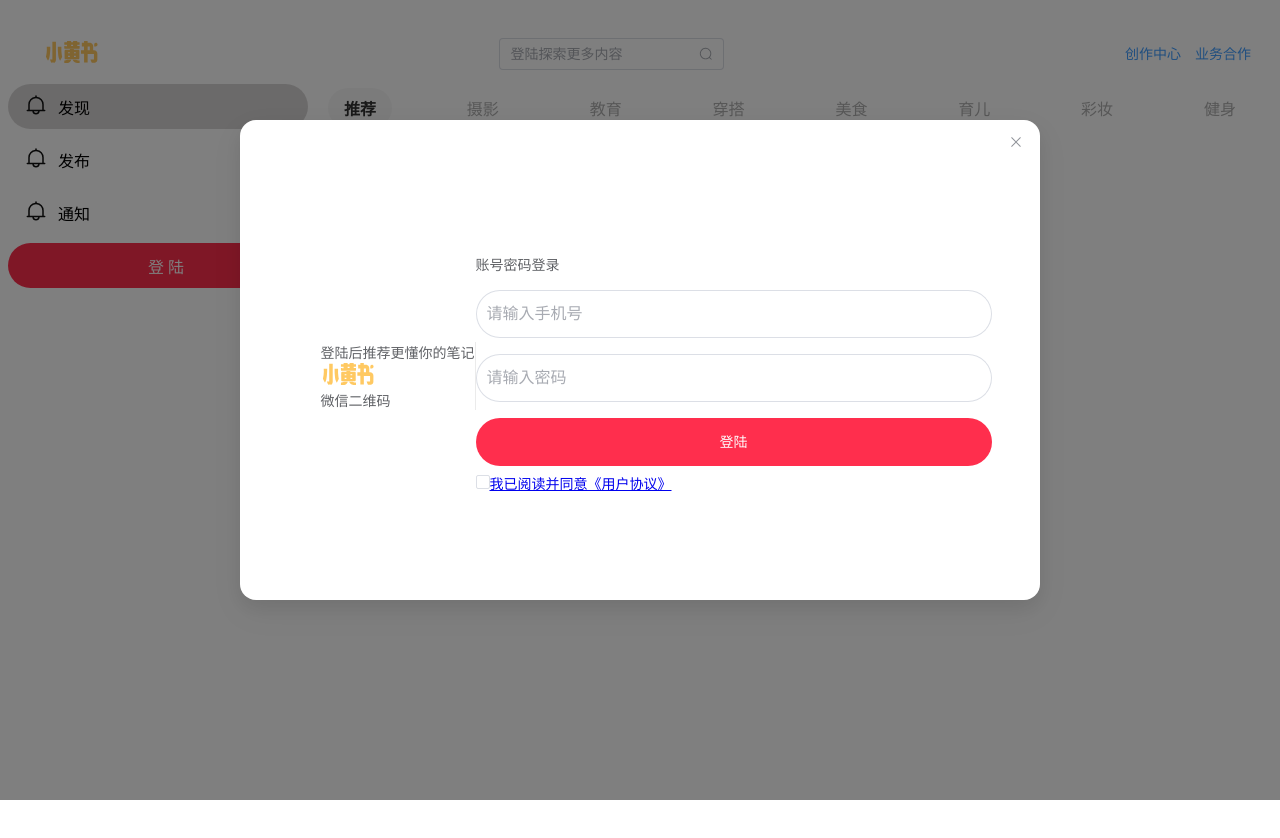
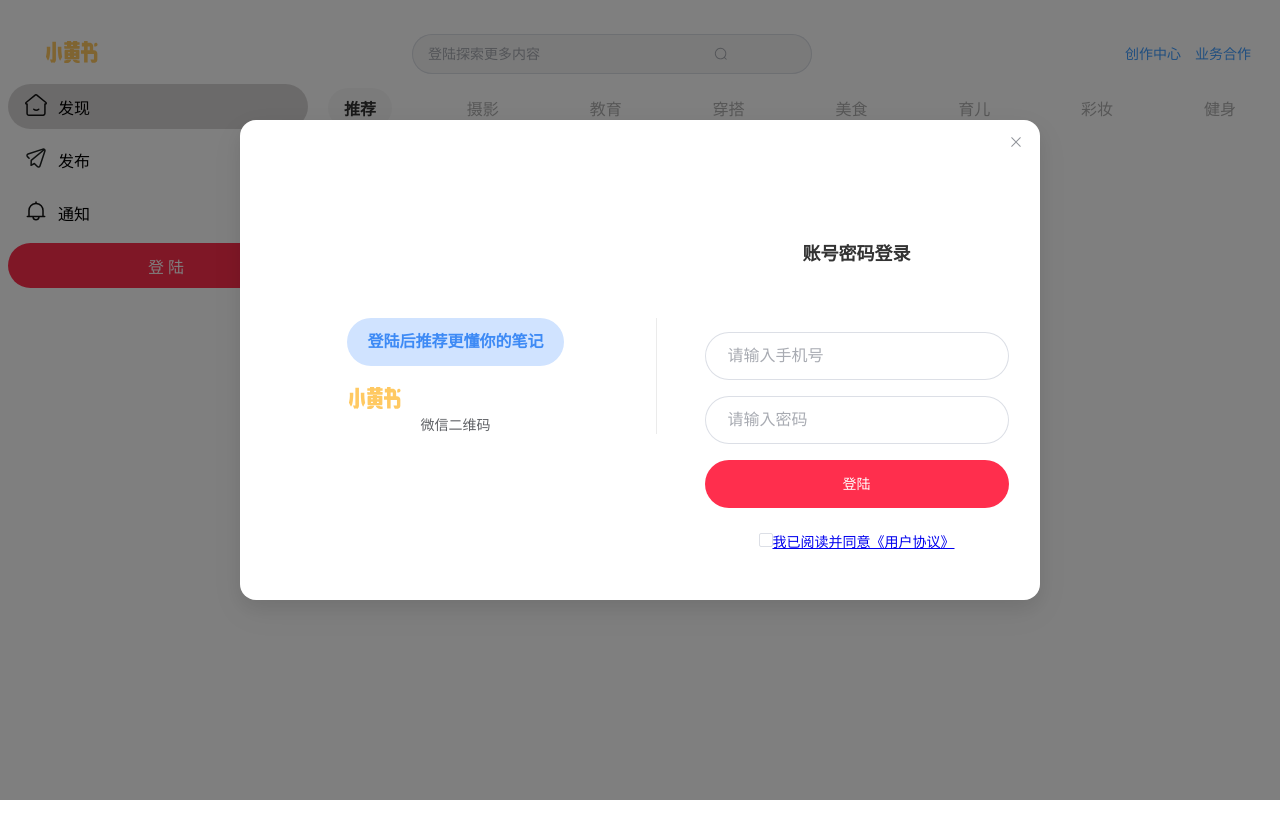
Before and after one commit to M-500/small-yello-book, a Vue app in the folder ybook-admin/: page / in a window 1280 px wide. Both pictures are taken after a click on the element "登 陆". Shown: the top 838 px of the page. Built offline with nearby package versions, Linux system fonts and the light colour scheme.

Commit message:
feat: add svg and home page

```diff
--- a/ybook-admin/src/components/layout/Aside.vue
+++ b/ybook-admin/src/components/layout/Aside.vue
@@ -4,13 +4,13 @@
         <div class="item">
             <div class="box active-box">
                 <div class="icon">
-                    <img src="../../assets/icon/msg.svg" alt="">
+                    <img src="../../assets/icon/home.svg" alt="">
                 </div>
                 <div class="text">发现</div>
             </div>
             <div class="box">
                 <div class="icon">
-                    <img src="../../assets/icon/msg.svg" alt="">
+                    <img src="../../assets/icon/publish.svg" alt="">
                 </div>
                 <div class="text">发布</div>
             </div>
@@ -33,10 +33,13 @@
   >
     <div class="login_container">
         <div class="left">
-            <div class="mark">登陆后推荐更懂你的笔记</div>
-            <div class="logo">
-                <img src="../../assets/logo.svg" alt="慕课网">
+            <div class="header">
+                <div class="login_reason">登陆后推荐更懂你的笔记</div>
+                <div class="logo">
+                    <img src="../../assets/logo.svg" alt="慕课网">
+                </div>
             </div>
+
             <div class="wechar_code">
                 微信二维码
             </div>
@@ -138,10 +141,44 @@
     height: 24px;
 }
 .left{
+
+    width: 400px;
     display: flex;
     flex-direction: column;
     justify-content: space-between;
+    align-items: center;
     border-right: 1px solid #ebebeb;
+}
+.login_reason{
+    height: 48px;
+    padding: 0 20px;
+    background:  #d0e3ff;
+    color: #3d8af5;
+    border-radius: 999px;
+    font-size: 16px;
+    font-weight: 600;
+    line-height: 120%;
+    margin-bottom: 20px;
+    max-width: 100%;
+    display: flex;
+    align-items: center;
+    justify-content: center;
+}
+.right{
+    margin: 0;
+    width: 400px;
+    display: flex;
+    align-items: center;
+    flex-direction: column;
+    padding-top: 48px;
+}
+
+.login_form{
+    margin-top: 32px;
+    padding: 16px 0;
+    width: 304px;
+    display: flex;
+    flex-direction: column;
 }
 
 /deep/.el-dialog{
@@ -151,8 +188,11 @@
     width: 800px;
     height: 480px;
     border-radius: 16px;
+    padding: 0;
 }
-
+/deep/ .el-input__inner{
+    padding: 12px;
+}
 .login_btn{
     background-color: #ff2e4d;
     border: #ebebeb;
@@ -180,4 +220,11 @@
 /deep/  .is_focus {
     border: 1px solid #ff2e4d;
 }
+.login_title{
+    font-size: 18px;
+    color: #333;
+    font-weight: 600;
+    height: 24px;
+    line-height: 120%;
+}
 </style>
--- a/ybook-admin/src/components/layout/Header.vue
+++ b/ybook-admin/src/components/layout/Header.vue
@@ -34,15 +34,18 @@
     height: 24px;
     margin-left: 16px;
 }
-/* 深度修改 覆盖elemet的样式 */
-/* .search /deep/  .el-input--suffix{
+
+
+ /deep/ .el-input__wrapper{
+    width: 300px;
+    height: 40px;
+    border-radius: 50px;
+    background-color: #f5f5f5;
     padding: 0 84px 0 16px;
     color: #333;
     caret-color: #ff2442;
-    border-radius: 50px;
+ }
+ /deep/ .el-input__wrapper .is_focus {
+    border: 1px solid #ff2e4d;
 }
-.search .el-input__suffix .el-input__suffix-inner{
-    color: #333;
-    font-size: 14px;
-} */
 </style>
```
Also changed, not shown: ybook-admin/src/assets/icon/home.svg (added), ybook-admin/src/assets/icon/publish.svg (added).
